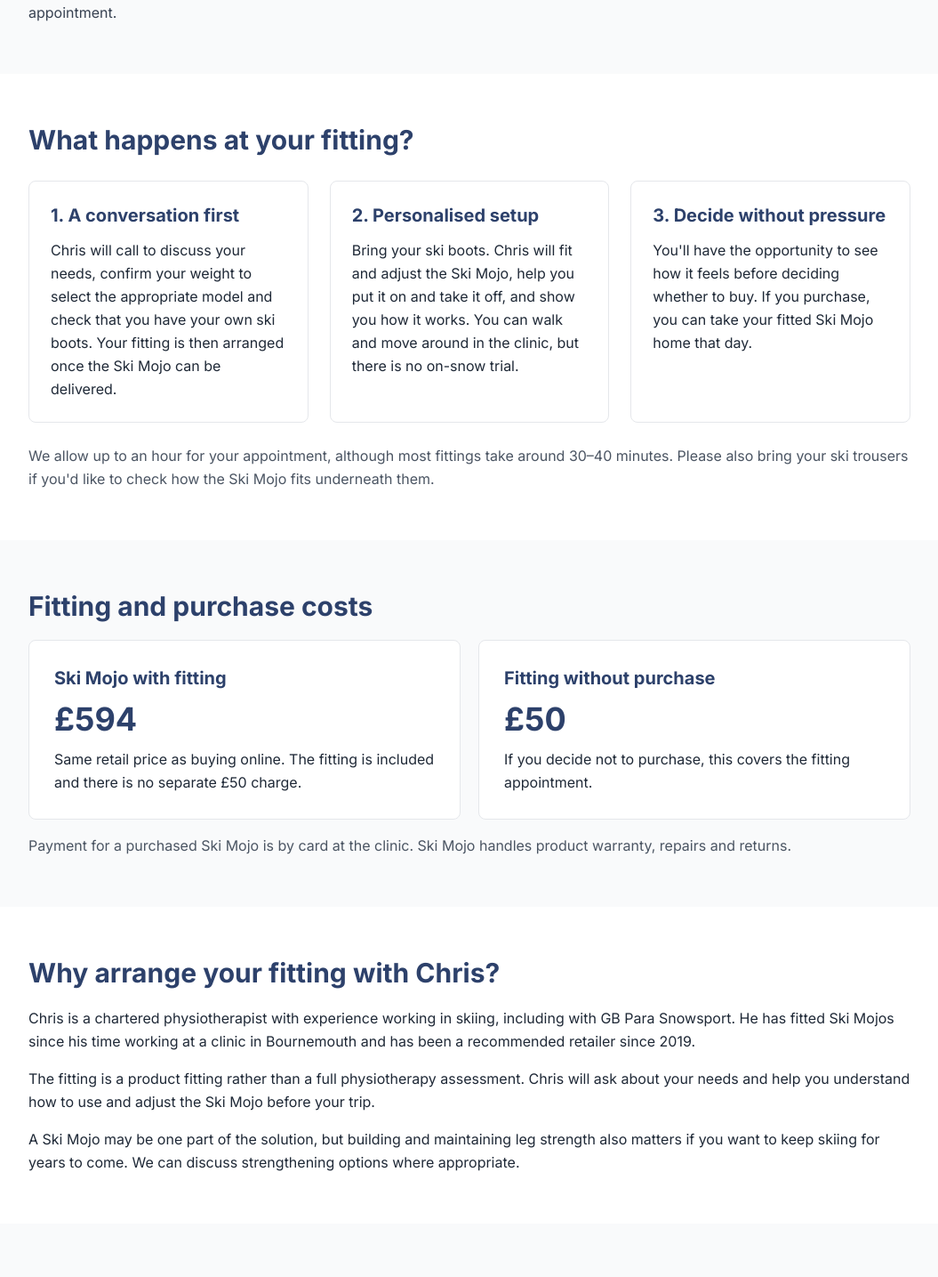
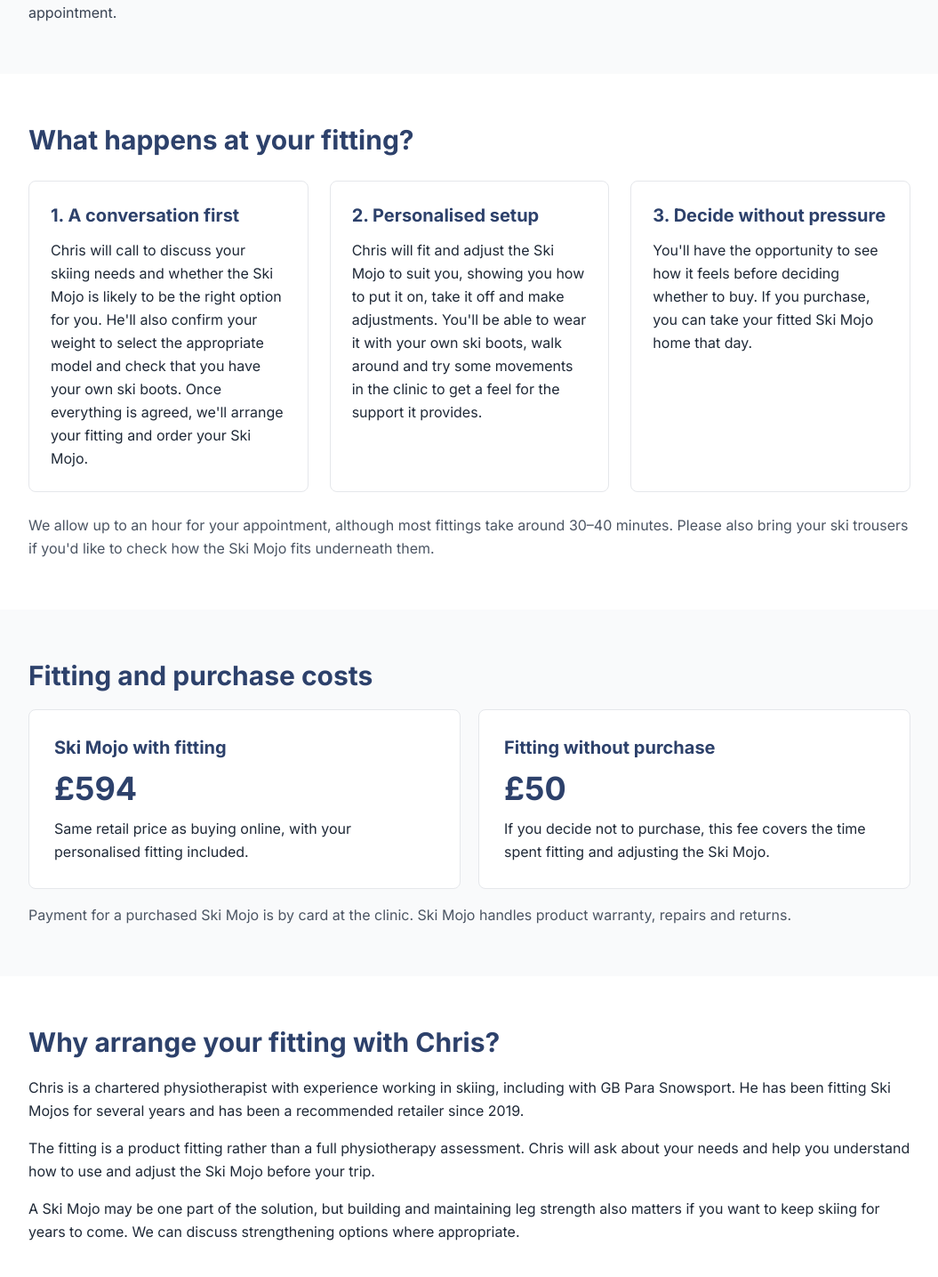
Before and after one commit to CTPhysio/CTPhysio, a React (Vite) app: page /ski-mojo in a window 1280 px wide. Shown: the part 859-2294 px from the top of the page at 89% size, without its empty margins (112-1167 px from the left). Built offline with nearby package versions, Linux system fonts and the light colour scheme.

Commit message:
Refine Ski Mojo fitting explanations and pricing copy

```diff
--- a/src/components/SkiMojo.tsx
+++ b/src/components/SkiMojo.tsx
@@ -42,8 +42,8 @@ const SkiMojo: React.FC = () => {
         <div className="container mx-auto px-4 max-w-5xl">
           <h2 className="text-3xl font-bold text-navy-700 mb-7">What happens at your fitting?</h2>
           <div className="grid md:grid-cols-3 gap-6">
-            <div className="rounded-lg border p-6"><h3 className="font-bold text-xl text-navy-700 mb-3">1. A conversation first</h3><p>Chris will call to discuss your needs, confirm your weight to select the appropriate model and check that you have your own ski boots. Your fitting is then arranged once the Ski Mojo can be delivered.</p></div>
-            <div className="rounded-lg border p-6"><h3 className="font-bold text-xl text-navy-700 mb-3">2. Personalised setup</h3><p>Bring your ski boots. Chris will fit and adjust the Ski Mojo, help you put it on and take it off, and show you how it works. You can walk and move around in the clinic, but there is no on-snow trial.</p></div>
+            <div className="rounded-lg border p-6"><h3 className="font-bold text-xl text-navy-700 mb-3">1. A conversation first</h3><p>Chris will call to discuss your skiing needs and whether the Ski Mojo is likely to be the right option for you. He'll also confirm your weight to select the appropriate model and check that you have your own ski boots. Once everything is agreed, we'll arrange your fitting and order your Ski Mojo.</p></div>
+            <div className="rounded-lg border p-6"><h3 className="font-bold text-xl text-navy-700 mb-3">2. Personalised setup</h3><p>Chris will fit and adjust the Ski Mojo to suit you, showing you how to put it on, take it off and make adjustments. You'll be able to wear it with your own ski boots, walk around and try some movements in the clinic to get a feel for the support it provides.</p></div>
             <div className="rounded-lg border p-6"><h3 className="font-bold text-xl text-navy-700 mb-3">3. Decide without pressure</h3><p>You'll have the opportunity to see how it feels before deciding whether to buy. If you purchase, you can take your fitted Ski Mojo home that day.</p></div>
           </div>
           <p className="text-gray-600 mt-6">We allow up to an hour for your appointment, although most fittings take around 30–40 minutes. Please also bring your ski trousers if you'd like to check how the Ski Mojo fits underneath them.</p>
@@ -52,15 +52,15 @@ const SkiMojo: React.FC = () => {
       <section className="container mx-auto px-4 max-w-5xl py-14">
         <h2 className="text-3xl font-bold text-navy-700 mb-5">Fitting and purchase costs</h2>
         <div className="grid md:grid-cols-2 gap-5">
-          <div className="bg-white rounded-lg p-7 border"><h3 className="font-bold text-navy-700 text-xl">Ski Mojo with fitting</h3><p className="text-4xl font-bold text-navy-700 my-3">£594</p><p>Same retail price as buying online. The fitting is included and there is no separate £50 charge.</p></div>
-          <div className="bg-white rounded-lg p-7 border"><h3 className="font-bold text-navy-700 text-xl">Fitting without purchase</h3><p className="text-4xl font-bold text-navy-700 my-3">£50</p><p>If you decide not to purchase, this covers the fitting appointment.</p></div>
+          <div className="bg-white rounded-lg p-7 border"><h3 className="font-bold text-navy-700 text-xl">Ski Mojo with fitting</h3><p className="text-4xl font-bold text-navy-700 my-3">£594</p><p>Same retail price as buying online, with your personalised fitting included.</p></div>
+          <div className="bg-white rounded-lg p-7 border"><h3 className="font-bold text-navy-700 text-xl">Fitting without purchase</h3><p className="text-4xl font-bold text-navy-700 my-3">£50</p><p>If you decide not to purchase, this fee covers the time spent fitting and adjusting the Ski Mojo.</p></div>
         </div>
         <p className="mt-4 text-gray-600">Payment for a purchased Ski Mojo is by card at the clinic. Ski Mojo handles product warranty, repairs and returns.</p>
       </section>
       <section className="bg-white py-14">
         <div className="container mx-auto px-4 max-w-5xl">
           <h2 className="text-3xl font-bold text-navy-700 mb-5">Why arrange your fitting with Chris?</h2>
-          <p className="mb-4 leading-relaxed">Chris is a chartered physiotherapist with experience working in skiing, including with GB Para Snowsport. He has fitted Ski Mojos since his time working at a clinic in Bournemouth and has been a recommended retailer since 2019.</p>
+          <p className="mb-4 leading-relaxed">Chris is a chartered physiotherapist with experience working in skiing, including with GB Para Snowsport. He has been fitting Ski Mojos for several years and has been a recommended retailer since 2019.</p>
           <p className="mb-4 leading-relaxed">The fitting is a product fitting rather than a full physiotherapy assessment. Chris will ask about your needs and help you understand how to use and adjust the Ski Mojo before your trip.</p>
           <p className="leading-relaxed">A Ski Mojo may be one part of the solution, but building and maintaining leg strength also matters if you want to keep skiing for years to come. We can discuss strengthening options where appropriate.</p>
         </div>
```
